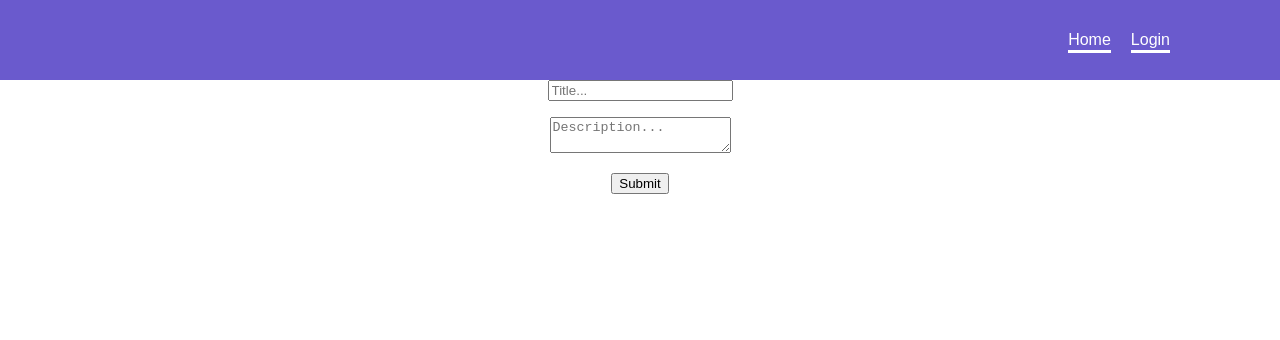
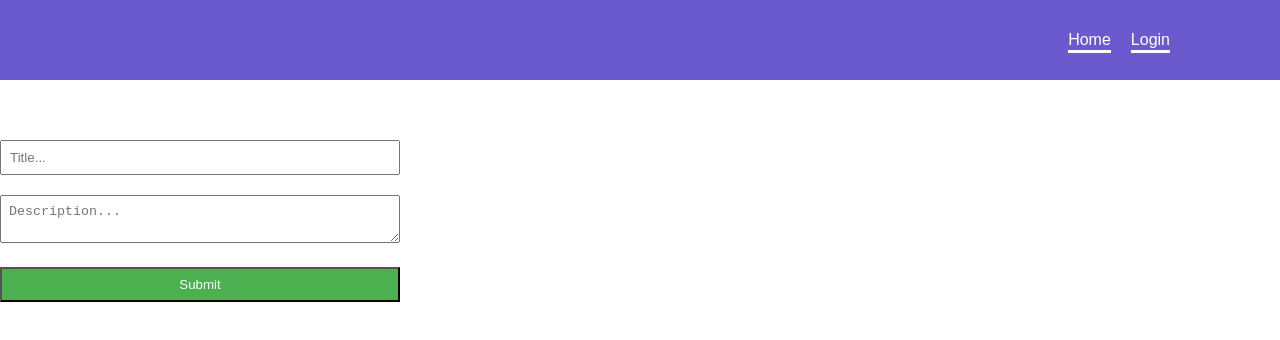
Before and after one commit to lillian0624/Firebase-Social-Media-Project-, a React (Create React App) app: page /createpost in a window 1280 px wide. Shown: the top 340 px of the page. Built offline with nearby package versions, Linux system fonts and the light colour scheme; no server answers.

Commit message:
valification

```diff
--- a/src/App.css
+++ b/src/App.css
@@ -47,3 +47,33 @@ body {
   font-size: 15px;
   border-radius: 50%;
 }
+
+/* Css for create-for */
+form {
+  max-width: 400px;
+  margin-top: 60px;
+}
+
+input,
+textarea {
+  width: 100%;
+  margin-bottom: 10px;
+  padding: 8px;
+  box-sizing: border-box;
+}
+
+input[type="submit"] {
+  background-color: #4caf50;
+  color: white;
+  cursor: pointer;
+}
+
+input[type="submit"]:hover {
+  background-color: #45a049;
+}
+
+p {
+  color: red;
+  margin-top: 5px;
+  margin-bottom: 10px;
+}
--- a/src/App.tsx
+++ b/src/App.tsx
@@ -5,7 +5,7 @@ import './App.css';
 import { Main } from './pages/main';
 import { Login } from './pages/login';
 import { Navbar } from './components/navbar';
-import { CreatePost } from './pages/creat-post/create-post';
+import { CreatePost } from './pages/create-post/create-post';
 
 function App() {
   return (
--- a/src/config/firebase.ts
+++ b/src/config/firebase.ts
@@ -1,6 +1,7 @@
 // Import the functions you need from the SDKs you need
 import { initializeApp } from "firebase/app";
 import { getAnalytics } from "firebase/analytics";
+import { getFirestore}from "firebase/firestore";
 
 import {getAuth, GoogleAuthProvider} from "firebase/auth";
 // TODO: Add SDKs for Firebase products that you want to use
@@ -24,3 +25,4 @@ const analytics = getAnalytics(app);
 
 export const auth = getAuth(app);
 export const provider = new GoogleAuthProvider();
+export const db = getFirestore(app)
--- a/src/pages/creat-post/create-form.tsx
+++ b/src/pages/create-post/create-form.tsx
@@ -1,6 +1,10 @@
 import {useForm, SubmitHandler} from "react-hook-form";
 import * as yup from "yup";
-import {yupResolver} from "@hookform/resolvers/yup"
+import {yupResolver} from "@hookform/resolvers/yup";
+import {addDoc, collection}from "firebase/firestore";
+import {auth,db} from "../../config/firebase";//which database you use
+import { useAuthState } from "react-firebase-hooks/auth";
+import {useNavigate} from "react-router-dom"
 
 interface CreateFormData{
     title:string;
@@ -8,6 +12,9 @@ interface CreateFormData{
 }
 
 export const CreateForm =()=>{
+const [user] = useAuthState(auth);
+const navigate = useNavigate();
+
     const schema = yup.object().shape({
         title: yup.string().required("You must add a title."),
         description: yup.string().required("You must add a Description."),
@@ -15,10 +22,19 @@ export const CreateForm =()=>{
 
     const {register, handleSubmit, formState:{errors}}= useForm<CreateFormData>  ({
         resolver: yupResolver(schema),
-    })
+    });
 
-    const onCreatePost = (data:any)=>{
-        console.log(data);
+    //send data to firebase
+    const postsRef=collection(db, "posts")
+
+    const onCreatePost =async (data:CreateFormData)=>{
+        await addDoc(postsRef, {
+            ...data,
+            username: user?.displayName,
+            userId:user?.uid,
+        })
+
+        navigate("/");
     }
 
     return <form onSubmit={handleSubmit(onCreatePost)}>
@@ -26,6 +42,6 @@ export const CreateForm =()=>{
         <p style={{color:"red"}}>{errors.title?.message}</p>
         <textarea placeholder="Description..." {...register("description")}/>
         <p style={{color:"red"}}>{errors.description?.message}</p>
-        <input type="submit"/>
+        <input type="submit" />
     </form>;
 }
```
Also changed, not shown: src/pages/create-post/create-post.tsx (renamed from src/pages/creat-post/create-post.tsx).
